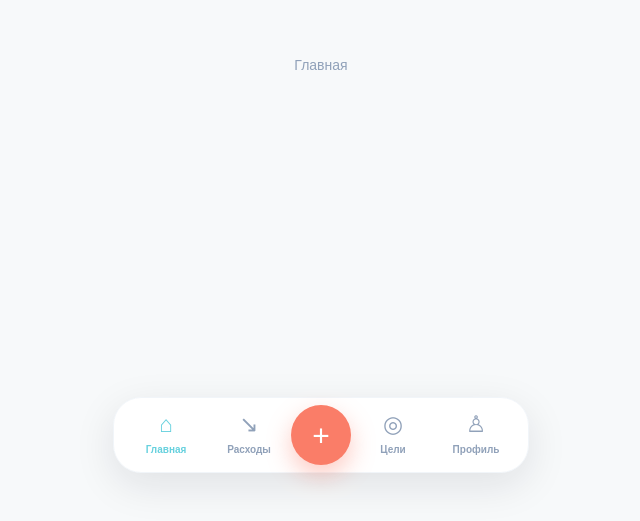
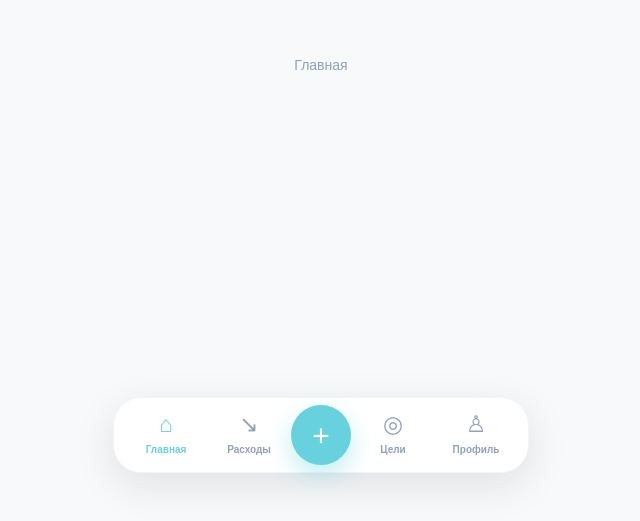
Before and after one commit to samusevvadim24-sys/fintrack, a Next.js app: page /dashboard in a window 1280 px wide. Shown: the part 311-832 px from the top of the page, without its empty margins (319-959 px from the left). Built offline with nearby package versions, Linux system fonts and the light colour scheme.

Commit message:
Change central add button to cyan brand color

```diff
--- a/app/dashboard/page.tsx
+++ b/app/dashboard/page.tsx
@@ -31,7 +31,7 @@ export default function Dashboard() {
             ))}
           </div>
 
-          <button type="button" aria-label="Добавить" className="absolute left-1/2 top-1/2 flex h-[60px] w-[60px] -translate-x-1/2 -translate-y-1/2 items-center justify-center rounded-full bg-[#FA7D68] text-[30px] font-light text-white shadow-[0_10px_25px_rgba(250,125,104,0.40)] transition-transform duration-200 hover:scale-105 active:scale-90">+</button>
+          <button type="button" aria-label="Добавить" className="absolute left-1/2 top-1/2 flex h-[60px] w-[60px] -translate-x-1/2 -translate-y-1/2 items-center justify-center rounded-full bg-[#67D1DE] text-[30px] font-light text-white shadow-[0_10px_25px_rgba(103,209,222,0.40)] transition-transform duration-200 hover:scale-105 active:scale-90">+</button>
 
           <div className="flex w-full items-center justify-between pl-10">
             {tabs.slice(2).map((tab) => (
```
